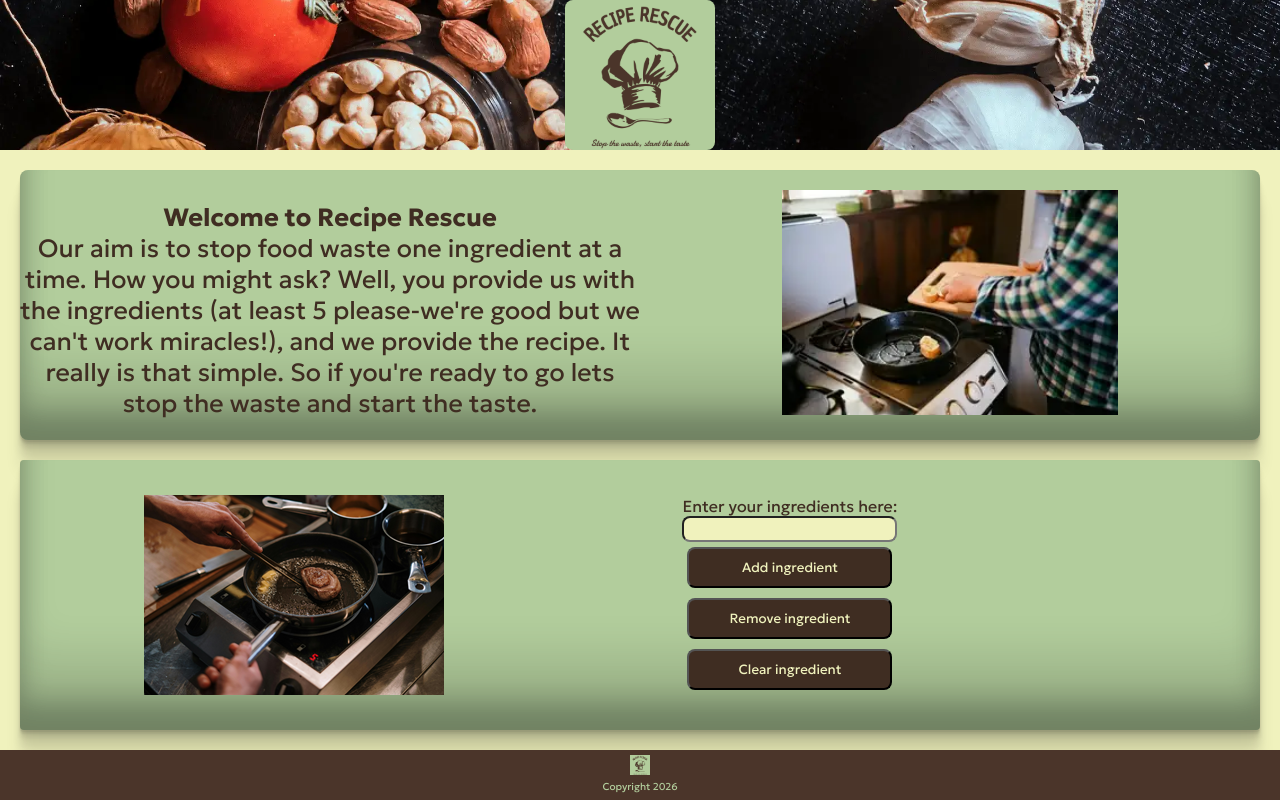
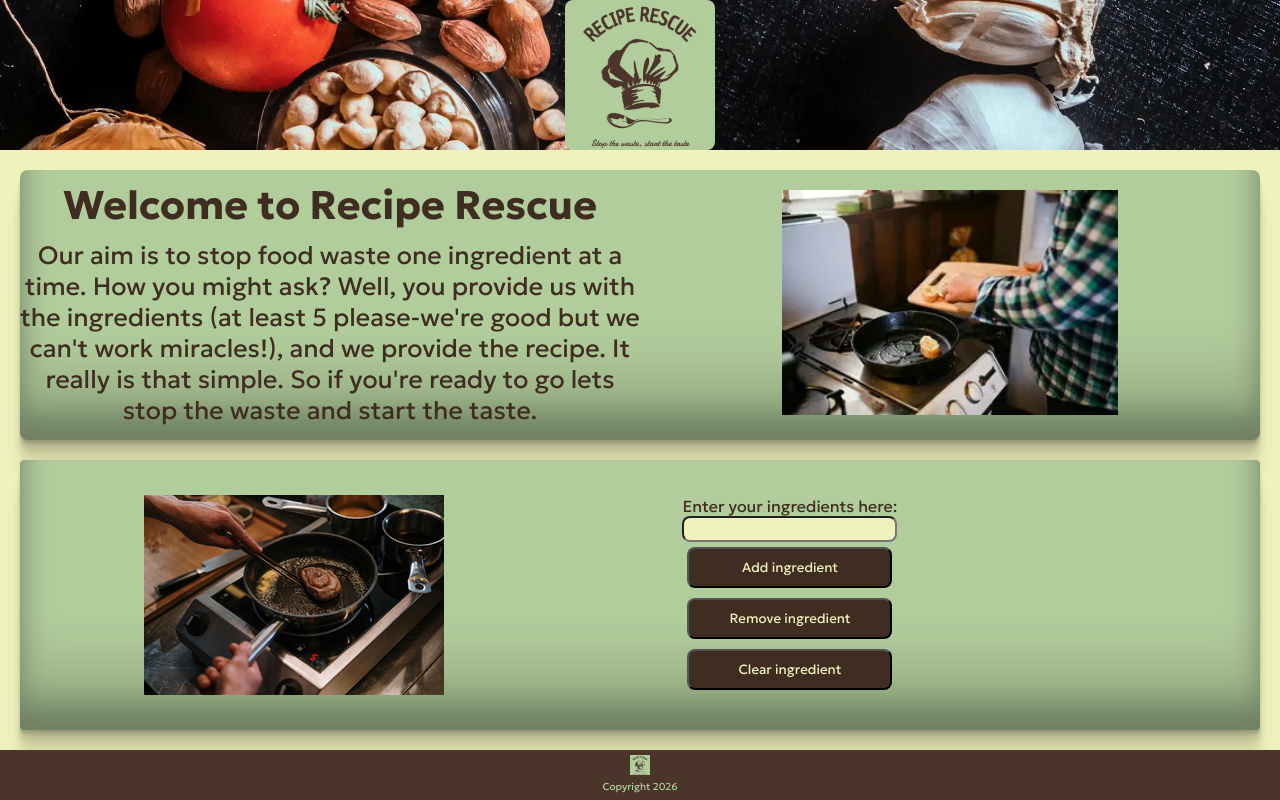
Before and after one commit to devildex91/recipe-rescue, a React (Vite) app: page / in a window 1280 px wide. Built offline with nearby package versions, Linux system fonts and the light colour scheme.

Commit message:
CSS test updated

```diff
--- a/src/index.css
+++ b/src/index.css
@@ -373,7 +373,7 @@ footer p {
 /*extra control for xlarge screens */
 @media screen and (min-width: 1200px) {
   /*header */
-  #opening h2 {
+  #opening h1 {
     font-size: 40px;
     margin: 0 0 10px 0;
   }
```
Also changed, not shown: src/assets/images/readme-images/index-css-check.png, 1 other file (tests, documents, lock files or other folders).
